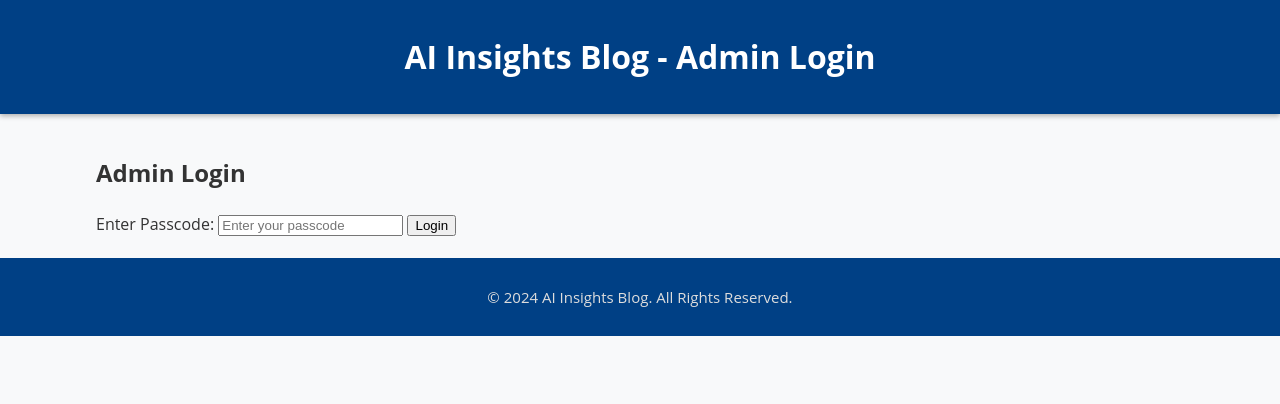
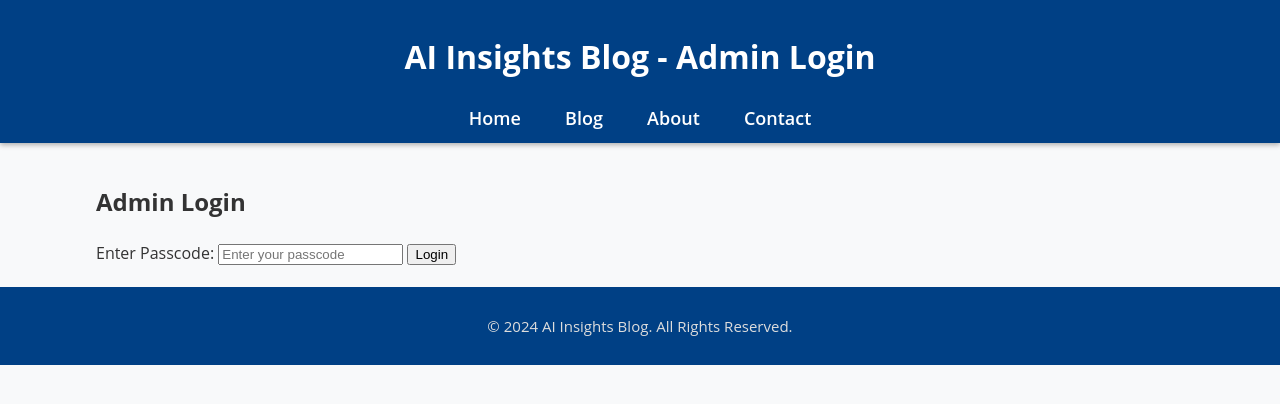
Before and after one commit to tomsonius/tomsonius.github.io, a Jekyll site: the page login.html, which Jekyll copies as it is, in a window 1280 px wide. Shown: the top 404 px of the page. Built offline with Jekyll 4.4.1, drawn with Linux system fonts in a browser that asks for light colours.

Commit message:
Update login.html

```diff
--- a/login.html
+++ b/login.html
@@ -19,6 +19,12 @@
 <body>
     <header>
         <h1>AI Insights Blog - Admin Login</h1>
+        <nav>
+            <a href="index.html">Home</a>
+            <a href="blog.html">Blog</a>
+            <a href="about.html">About</a>
+            <a href="contact.html">Contact</a>
+        </nav>
     </header>
 
     <div class="container">
```
Also changed, not shown: other parts of login.html (+1 -1 lines).
